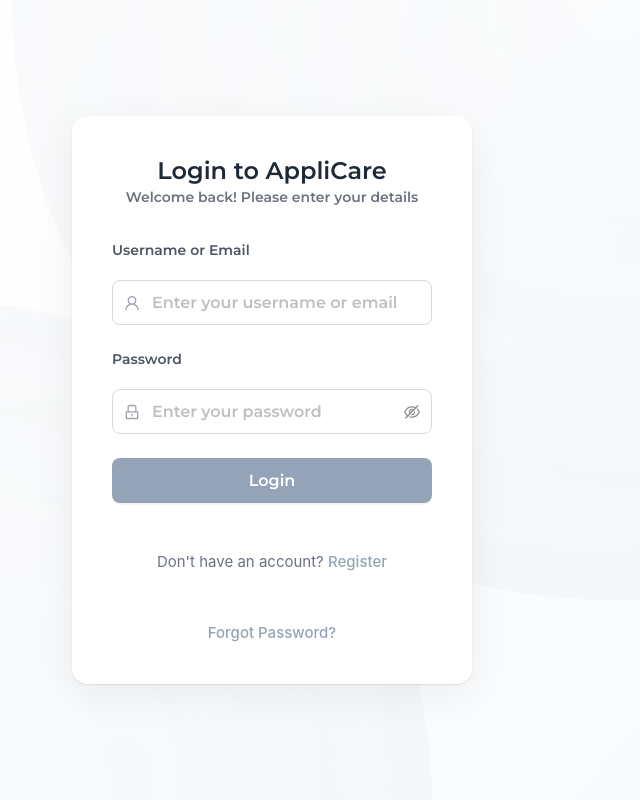
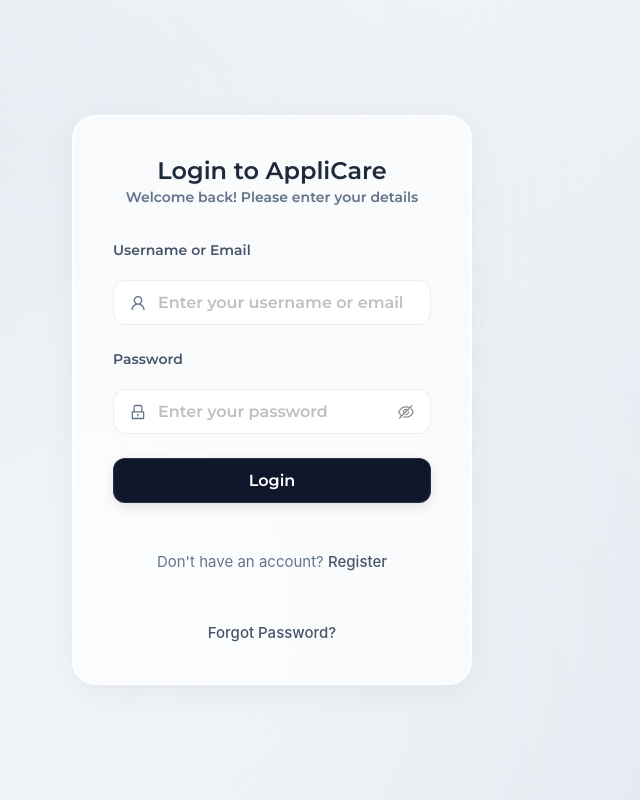
Before and after one commit to lyfe691/AppliCare, a React (Vite) app in the folder applicare_frontend/: page /login in a window 1280 px wide. Shown: the whole page, without its empty margins (368-1008 px from the left). Built offline with nearby package versions, Linux system fonts and the light colour scheme.

Commit message:
update: better auth styles and fixed secondary title across auth pages

```diff
--- a/applicare_frontend/src/css/Auth.module.css
+++ b/applicare_frontend/src/css/Auth.module.css
@@ -2,13 +2,14 @@
  * AUTH MODULE CSS *
  *******************/
 
+/* light mode styles */
 .authPage {
     min-height: 100vh;
     display: flex;
     justify-content: center;
     align-items: center;
     padding: 24px;
-    background: linear-gradient(135deg, #ffffff 0%, #f8fafc 100%);
+    background: linear-gradient(135deg, #f8fafc 0%, #e2e8f0 100%);
     position: relative;
     overflow: hidden;
 }
@@ -19,7 +20,7 @@
     width: 1200px;
     height: 1200px;
     border-radius: 50%;
-    background: radial-gradient(circle at center, rgba(148, 163, 184, 0.02) 0%, rgba(148, 163, 184, 0.06) 100%);
+    background: radial-gradient(circle at center, rgba(148, 163, 184, 0.05) 0%, rgba(148, 163, 184, 0.02) 100%);
     top: -600px;
     right: -300px;
     z-index: 0;
@@ -32,39 +33,74 @@
     width: 1000px;
     height: 1000px;
     border-radius: 50%;
-    background: radial-gradient(circle at center, rgba(148, 163, 184, 0.02) 0%, rgba(148, 163, 184, 0.06) 100%);
+    background: radial-gradient(circle at center, rgba(148, 163, 184, 0.05) 0%, rgba(148, 163, 184, 0.02) 100%);
     bottom: -500px;
     left: -200px;
     z-index: 0;
     animation: float 25s ease-in-out infinite reverse;
 }
 
+/* add animated background shapes */
+.authPage::before,
+.authPage::after {
+    content: '';
+    position: absolute;
+    border-radius: 50%;
+    filter: blur(80px);
+}
+
+.authPage::before {
+    background: radial-gradient(circle at center, #e2e8f0 0%, transparent 70%);
+    width: 150vh;
+    height: 150vh;
+    top: -50vh;
+    left: -50vh;
+    animation: moveBg 25s infinite alternate;
+}
+
+.authPage::after {
+    background: radial-gradient(circle at center, #f1f5f9 0%, transparent 70%);
+    width: 150vh;
+    height: 150vh;
+    bottom: -50vh;
+    right: -50vh;
+    animation: moveBg 20s infinite alternate-reverse;
+}
+
+@keyframes moveBg {
+    0% { transform: translate(0, 0) rotate(0deg); }
+    100% { transform: translate(50px, 50px) rotate(180deg); }
+}
+
 @keyframes float {
-    0%, 100% { transform: translate(0, 0); }
-    50% { transform: translate(30px, 20px); }
+    0%, 100% { transform: translate(0, 0) rotate(0deg); }
+    50% { transform: translate(30px, 20px) rotate(180deg); }
 }
 
 .authContainer {
     width: 100%;
     max-width: 400px;
     padding: 40px;
-    border-radius: 16px;
-    background: rgba(255, 255, 255, 0.98);
+    border-radius: 24px;
+    background: rgba(255, 255, 255, 0.7);
     backdrop-filter: blur(20px);
+    -webkit-backdrop-filter: blur(20px);
     box-shadow:
-        0 10px 40px rgba(0, 0, 0, 0.06),
-        0 1px 2px rgba(0, 0, 0, 0.1);
+        0 8px 32px rgba(0, 0, 0, 0.05),
+        inset 0 0 0 1px rgba(255, 255, 255, 0.5);
     position: relative;
     z-index: 1;
+    border: 1px solid rgba(255, 255, 255, 0.8);
 }
 
 .authContainer :global(.ant-typography) {
-    color: #1f2937;
+    color: #1e293b;
     font-weight: 600;
+    text-shadow: 0 1px 2px rgba(0, 0, 0, 0.05);
 }
 
 .authContainer :global(.ant-typography.ant-typography-secondary) {
-    color: #6b7280;
+    color: #64748b;
     font-size: 14px;
     font-weight: 400;
     margin-top: 8px;
@@ -73,25 +109,29 @@
 .authContainer :global(.ant-form-item-label > label) {
     font-weight: 500;
     font-size: 14px;
-    color: #4b5563;
+    color: #475569;
     padding-bottom: 4px;
 }
 
 .authContainer :global(.ant-input-affix-wrapper) {
-    padding: 0 11px;
+    padding: 0 16px;
     height: 45px;
-    border-radius: 8px;
-    border: 1px solid #d9d9d9;
-    transition: all 0.2s;
+    border-radius: 12px;
+    background: rgba(255, 255, 255, 0.9);
+    border: 1px solid rgba(148, 163, 184, 0.2);
+    transition: all 0.3s ease;
 }
 
 .authContainer :global(.ant-input-affix-wrapper-focused),
 .authContainer :global(.ant-input-affix-wrapper:focus) {
-    box-shadow: 0 0 0 2px rgba(0, 0, 0, 0.03) !important;
+    background: rgba(255, 255, 255, 1);
+    border-color: rgba(148, 163, 184, 0.4);
+    box-shadow: 0 0 0 2px rgba(148, 163, 184, 0.1) !important;
 }
 
 .authContainer :global(.ant-input-affix-wrapper:hover) {
-    border-color: var(--ant-primary-color);
+    border-color: rgba(148, 163, 184, 0.4);
+    background: rgba(255, 255, 255, 1);
 }
 
 .authContainer :global(.ant-input-affix-wrapper) input.ant-input {
@@ -99,11 +139,16 @@
     border: none;
     padding: 0;
     box-shadow: none !important;
+    color: #1e293b;
+}
+
+.authContainer :global(.ant-input-affix-wrapper) input.ant-input::placeholder {
+    color: #94a3b8;
 }
 
 .authContainer :global(.ant-input-prefix) {
     margin-right: 12px;
-    color: #9ca3af;
+    color: #64748b;
     font-size: 16px;
 }
 
@@ -111,15 +156,24 @@
     height: 45px;
     font-weight: 600;
     font-size: 16px;
-    border-radius: 8px;
+    border-radius: 12px;
     border: none;
-    box-shadow: 0 2px 0 rgba(0, 0, 0, 0.043);
-    transition: all 0.2s;
+    background: #0f172a;
+    color: #ffffff;
+    backdrop-filter: blur(5px);
+    -webkit-backdrop-filter: blur(5px);
+    box-shadow:
+        0 4px 12px rgba(0, 0, 0, 0.1),
+        inset 0 0 0 1px rgba(255, 255, 255, 0.1);
+    transition: all 0.3s ease;
 }
 
 .authContainer :global(.ant-btn-primary:not(:disabled):hover) {
-    transform: translateY(-1px);
-    box-shadow: 0 4px 8px rgba(0, 0, 0, 0.1);
+    transform: translateY(-2px);
+    background: #1e293b;
+    box-shadow:
+        0 8px 16px rgba(0, 0, 0, 0.1),
+        inset 0 0 0 1px rgba(255, 255, 255, 0.2);
 }
 
 .authContainer :global(.ant-btn-primary:not(:disabled):active) {
@@ -129,143 +183,201 @@
 .authContainer p {
     text-align: center;
     margin-top: 24px;
-    color: #6b7280;
+    color: #64748b;
     font-size: 15px;
     line-height: 1.5;
 }
 
 .authContainer a {
-    color: #94a3b8;
+    color: #475569;
     text-decoration: none;
     font-weight: 500;
     transition: all 0.2s;
+    position: relative;
 }
 
 .authContainer a:hover {
-    color: #64748b;
+    color: #1e293b;
+}
+
+.authContainer a::after {
+    content: '';
+    position: absolute;
+    width: 100%;
+    height: 1px;
+    bottom: -2px;
+    left: 0;
+    background: rgba(71, 85, 105, 0.2);
+    transform: scaleX(0);
+    transition: transform 0.3s ease;
+}
+
+.authContainer a:hover::after {
+    transform: scaleX(1);
 }
 
 .authContainer :global(.ant-input-password-icon) {
-    color: #9ca3af;
+    color: #64748b;
     transition: all 0.2s;
 }
 
 .authContainer :global(.ant-input-password-icon:hover) {
-    opacity: 0.8;
+    color: #475569;
 }
 
-.authContainer :global(.ant-btn-primary[disabled]),
-.authContainer :global(.ant-btn-primary[disabled]:hover),
-.authContainer :global(.ant-btn-primary[disabled]:active) {
-    opacity: 0.65;
+/* alert styles */
+.authContainer :global(.ant-alert) {
+    border-radius: 12px;
+    backdrop-filter: blur(10px);
+    -webkit-backdrop-filter: blur(10px);
 }
 
-/* dark mode overrides */
+.authContainer :global(.ant-alert-error) {
+    background: rgba(220, 38, 38, 0.05);
+    border: 1px solid rgba(220, 38, 38, 0.1);
+}
+
+.authContainer :global(.ant-alert-success) {
+    background: rgba(34, 197, 94, 0.05);
+    border: 1px solid rgba(34, 197, 94, 0.1);
+}
+
+.authContainer :global(.ant-alert-message) {
+    color: #1e293b;
+}
+
+/* dark mode */
 @media (prefers-color-scheme: dark) {
     .authPage {
-        background: linear-gradient(135deg, #111827 0%, #0f172a 100%);
+        background: linear-gradient(135deg, #0a0a0a 0%, #1a1a1a 100%);
     }
 
-    .authPage::before,
+    .authPage::before {
+        background: radial-gradient(circle at center, rgba(255, 255, 255, 0.03) 0%, rgba(255, 255, 255, 0.01) 100%);
+    }
+
     .authPage::after {
-        background: radial-gradient(circle at center, rgba(148, 163, 184, 0.02) 0%, rgba(148, 163, 184, 0.04) 100%);
+        background: radial-gradient(circle at center, rgba(255, 255, 255, 0.03) 0%, rgba(255, 255, 255, 0.01) 100%);
+    }
+
+    .authPage::before {
+        background: radial-gradient(circle at center, #1a1a1a 0%, transparent 70%);
+    }
+
+    .authPage::after {
+        background: radial-gradient(circle at center, #262626 0%, transparent 70%);
     }
 
     .authContainer {
-        background: rgba(17, 24, 39, 0.95);
+        background: rgba(26, 26, 26, 0.6);
         box-shadow:
-            0 10px 40px rgba(0, 0, 0, 0.2),
-            0 1px 2px rgba(0, 0, 0, 0.3);
+            0 8px 32px rgba(0, 0, 0, 0.2),
+            inset 0 0 0 1px rgba(255, 255, 255, 0.05);
+        border: 1px solid rgba(255, 255, 255, 0.05);
     }
 
-    /* typography colors */
     .authContainer :global(.ant-typography) {
-        color: #f3f4f6;
+        color: rgba(255, 255, 255, 0.95);
+        text-shadow: 0 2px 4px rgba(0, 0, 0, 0.2);
     }
 
     .authContainer :global(.ant-typography.ant-typography-secondary) {
-        color: #9ca3af;
+        color: rgba(255, 255, 255, 0.6);
     }
 
     .authContainer :global(.ant-form-item-label > label) {
-        color: #e5e7eb;
+        color: rgba(255, 255, 255, 0.8);
     }
 
-    /* input styles */
     .authContainer :global(.ant-input-affix-wrapper) {
-        background: rgba(17, 24, 39, 0.95);
-        border-color: #374151;
-        color: #f3f4f6;
+        background: rgba(0, 0, 0, 0.2);
+        border: 1px solid rgba(255, 255, 255, 0.1);
+    }
+
+    .authContainer :global(.ant-input-affix-wrapper-focused),
+    .authContainer :global(.ant-input-affix-wrapper:focus) {
+        background: rgba(0, 0, 0, 0.3);
+        border-color: rgba(255, 255, 255, 0.2);
+        box-shadow: 0 0 0 2px rgba(255, 255, 255, 0.05) !important;
+    }
+
+    .authContainer :global(.ant-input-affix-wrapper:hover) {
+        border-color: rgba(255, 255, 255, 0.2);
+        background: rgba(0, 0, 0, 0.3);
     }
 
     .authContainer :global(.ant-input),
     .authContainer :global(.ant-input-password input) {
-        color: #f3f4f6 !important;
-        background: transparent;
+        color: rgba(255, 255, 255, 0.9) !important;
     }
 
     .authContainer :global(.ant-input-affix-wrapper) input.ant-input {
-        color: #f3f4f6 !important;
+        color: rgba(255, 255, 255, 0.9);
     }
 
-    .authContainer :global(.ant-input-affix-wrapper:hover) {
-        border-color: #94a3b8;
+    /* Fix for placeholder text color */
+    .authContainer :global(.ant-input::placeholder),
+    .authContainer :global(.ant-input-password input::placeholder),
+    .authContainer :global(.ant-input-affix-wrapper input.ant-input::placeholder) {
+        color: rgba(255, 255, 255, 0.4) !important;
     }
 
-    .authContainer :global(.ant-input-affix-wrapper-focused),
-    .authContainer :global(.ant-input-affix-wrapper:focus) {
-        box-shadow: 0 0 0 2px rgba(255, 255, 255, 0.03) !important;
+    .authContainer :global(.ant-input:-ms-input-placeholder),
+    .authContainer :global(.ant-input-password input:-ms-input-placeholder) {
+        color: rgba(255, 255, 255, 0.4) !important;
     }
 
-    /* icon colors */
-    .authContainer :global(.ant-input-prefix .anticon) {
-        color: #9ca3af;
+    .authContainer :global(.ant-input::-ms-input-placeholder),
+    .authContainer :global(.ant-input-password input::-ms-input-placeholder) {
+        color: rgba(255, 255, 255, 0.4) !important;
     }
 
-    .authContainer :global(.ant-input-password-icon.anticon),
+    .authContainer :global(.ant-input-prefix) {
+        color: rgba(255, 255, 255, 0.5);
+    }
+
+    .authContainer :global(.ant-btn-primary) {
+        background: rgba(255, 255, 255, 0.1);
+        color: rgba(255, 255, 255, 0.95);
+        box-shadow:
+            0 4px 12px rgba(0, 0, 0, 0.2),
+            inset 0 0 0 1px rgba(255, 255, 255, 0.05);
+    }
+
+    .authContainer :global(.ant-btn-primary:not(:disabled):hover) {
+        background: rgba(255, 255, 255, 0.15);
+        box-shadow:
+            0 8px 16px rgba(0, 0, 0, 0.3),
+            inset 0 0 0 1px rgba(255, 255, 255, 0.1);
+    }
+
+    .authContainer p {
+        color: rgba(255, 255, 255, 0.6);
+    }
+
+    .authContainer a {
+        color: rgba(255, 255, 255, 0.7);
+    }
+
+    .authContainer a:hover {
+        color: rgba(255, 255, 255, 0.9);
+    }
+
+    .authContainer a::after {
+        background: rgba(255, 255, 255, 0.2);
+    }
+
     .authContainer :global(.ant-input-password-icon) {
-        color: #e5e7eb !important;
+        color: rgba(255, 255, 255, 0.5);
     }
 
     .authContainer :global(.ant-input-password-icon:hover) {
-        color: #94a3b8 !important;
+        color: rgba(255, 255, 255, 0.8);
     }
 
-    /* placeholder text */
-    .authContainer :global(.ant-input::placeholder),
-    .authContainer :global(.ant-input-password input::placeholder) {
-        color: #6b7280;
-    }
-
-    /* button styles */
-    .authContainer :global(.ant-btn-primary) {
-        box-shadow: 0 2px 0 rgba(255, 255, 255, 0.02);
-    }
-
-    .authContainer :global(.ant-btn-primary:not(:disabled):hover) {
-        box-shadow: 0 4px 8px rgba(0, 0, 0, 0.2);
-    }
-
-    .authContainer :global(.ant-btn-primary:not(:disabled):active) {
-        background: #475569;
-    }
-
-    .authContainer p {
-        color: #9ca3af;
-    }
-
-    .authContainer a {
-        color: #94a3b8;
-    }
-
-    .authContainer a:hover {
-        color: #cbd5e1;
-    }
-
-    /* alert styles */
     .authContainer :global(.ant-alert-error) {
-        background: rgba(239, 68, 68, 0.1);
-        border: 1px solid rgba(239, 68, 68, 0.2);
+        background: rgba(220, 38, 38, 0.1);
+        border: 1px solid rgba(220, 38, 38, 0.2);
     }
 
     .authContainer :global(.ant-alert-success) {
@@ -274,26 +386,40 @@
     }
 
     .authContainer :global(.ant-alert-message) {
-        color: #f3f4f6;
+        color: rgba(255, 255, 255, 0.9);
     }
 
-    .authContainer :global(.ant-input-affix-wrapper:hover) {
-        opacity: 0.8;
+    .authContainer :global(.ant-input-password-icon.anticon),
+    .authContainer :global(.ant-input-password-icon.anticon svg) {
+        color: rgba(255, 255, 255, 0.5) !important;
+        fill: rgba(255, 255, 255, 0.5) !important;
     }
 
-    .authContainer :global(.ant-input-password-icon:hover) {
-        opacity: 0.8;
+    .authContainer :global(.ant-input-password-icon.anticon:hover),
+    .authContainer :global(.ant-input-password-icon.anticon:hover svg) {
+        color: rgba(255, 255, 255, 0.8) !important;
+        fill: rgba(255, 255, 255, 0.8) !important;
     }
 
-    .authContainer :global(.ant-btn-primary:not(:disabled):active) {
-        transform: translateY(0);
+    /* Fix for error state inputs */
+    .authContainer :global(.ant-form-item-has-error .ant-input-affix-wrapper),
+    .authContainer :global(.ant-form-item-has-error .ant-input) {
+        background: rgba(0, 0, 0, 0.2) !important;
+        border-color: #ff4d4f !important;
     }
 
-    .authContainer :global(.ant-btn-primary[disabled]),
-    .authContainer :global(.ant-btn-primary[disabled]:hover),
-    .authContainer :global(.ant-btn-primary[disabled]:active) {
-        opacity: 0.65;
-        color: rgba(255, 255, 255, 0.65);
+    .authContainer :global(.ant-form-item-has-error .ant-input-affix-wrapper:hover) {
+        background: rgba(0, 0, 0, 0.3) !important;
+    }
+
+    .authContainer :global(.ant-form-item-has-error .ant-input-affix-wrapper-focused),
+    .authContainer :global(.ant-form-item-has-error .ant-input-affix-wrapper:focus) {
+        background: rgba(0, 0, 0, 0.3) !important;
+        box-shadow: 0 0 0 2px rgba(255, 77, 79, 0.2) !important;
+    }
+
+    .authContainer :global(.ant-form-item-explain-error) {
+        color: rgba(255, 77, 79, 0.85) !important;
     }
 }
 
@@ -301,29 +427,10 @@
 @media (max-width: 480px) {
     .authPage {
         padding: 16px;
-        background: #ffffff;
-    }
-
-    .authPage::before,
-    .authPage::after {
-        display: none;
     }
 
     .authContainer {
         padding: 32px 24px;
-        box-shadow: none;
-        background: #ffffff;
-        backdrop-filter: none;
-        border-radius: 0;
+        border-radius: 20px;
     }
 }
-
-@media (max-width: 480px) and (prefers-color-scheme: dark) {
-    .authPage {
-        background: #111827;
-    }
-
-    .authContainer {
-        background: #111827;
-    }
-}
--- a/applicare_frontend/src/features/auth/components/AuthForm.jsx
+++ b/applicare_frontend/src/features/auth/components/AuthForm.jsx
@@ -18,6 +18,22 @@
   children,
 }) {
   const [form] = Form.useForm();
+
+  // the matching title for each auth page
+  const getSecondaryText = (title) => {
+    if (!title) return "";
+
+    if (title.includes("Login")) {
+      return "Welcome back! Please enter your details";
+    } else if (title.includes("Register")) {
+      return "Create your account to get started";
+    } else if (title.includes("Forgot Password")) {
+      return "Enter your email to receive a reset link";
+    } else if (title.includes("Reset Password")) {
+      return "Enter your new password below";
+    }
+    return "";
+  };
 
   async function handleSubmit(values) {
     onSubmit && onSubmit(values);
@@ -44,7 +60,7 @@
                 {title}
               </Title>
               <Text type="secondary">
-                {title.includes("Login") ? "Welcome back! Please enter your details" : "Create your account to get started."}
+                {getSecondaryText(title)}
               </Text>
             </div>
           )}
```
Also changed, not shown: 1 other file (tests, documents, lock files or other folders).
